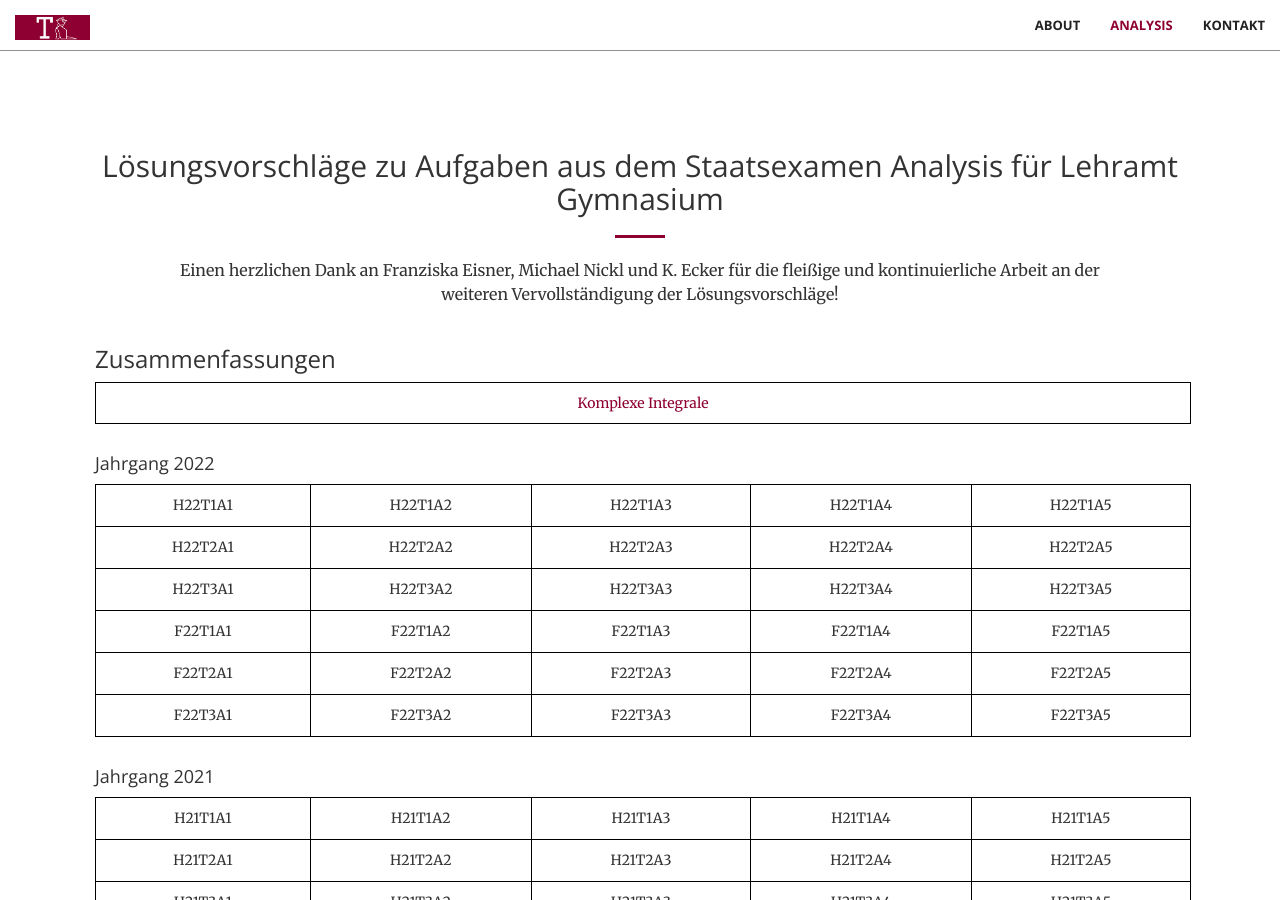
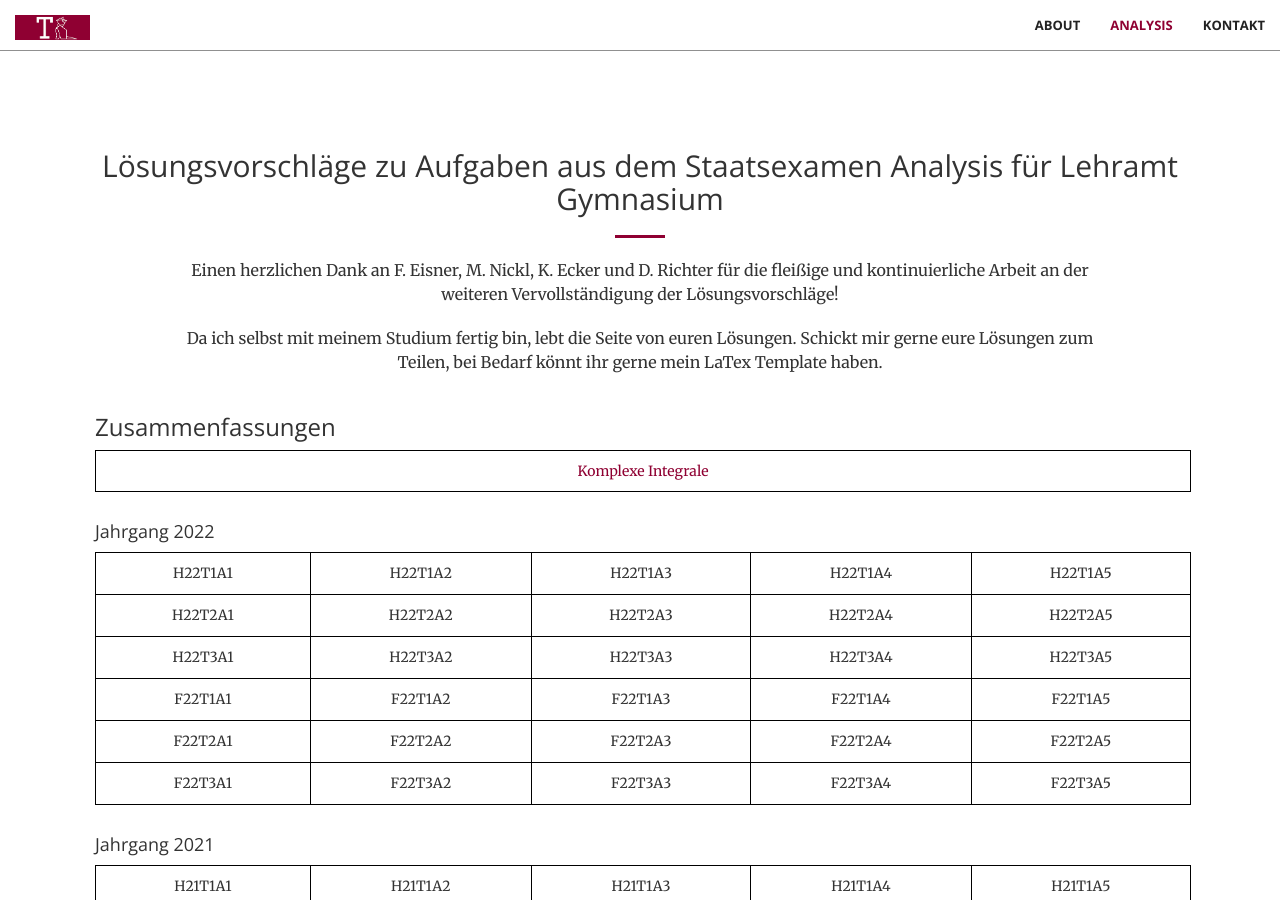
Before and after one commit to trabaldini/trabaldini.github.io, a Jekyll site: the page built from index.html, in a window 1280 px wide and 900 px high, scrolled down 1219 px. Built offline with Jekyll 4.4.1, drawn with Linux system fonts in a browser that asks for light colours; some web fonts are replaced.

Commit message:
add new text to math

```diff
--- a/_includes/math.html
+++ b/_includes/math.html
@@ -5,7 +5,8 @@
                 <h2 class="section-heading">Lösungsvorschläge zu Aufgaben aus dem Staatsexamen Analysis für Lehramt Gymnasium</h2>
                 <hr class="primary">
                 <div class="col-lg-10 col-lg-offset-1 text-center">
-                    <p>Einen herzlichen Dank an Franziska Eisner, Michael Nickl und K. Ecker für die fleißige und kontinuierliche Arbeit an der weiteren Vervollständigung der Lösungsvorschläge!</p>
+                    <p>Einen herzlichen Dank an F. Eisner, M. Nickl, K. Ecker und D. Richter für die fleißige und kontinuierliche Arbeit an der weiteren Vervollständigung der Lösungsvorschläge!</p>
+                    <p>Da ich selbst mit meinem Studium fertig bin, lebt die Seite von euren Lösungen. Schickt mir gerne eure Lösungen zum Teilen, bei Bedarf könnt ihr gerne mein LaTex Template haben.</p>
                 </div>
             </div>
         </div>
```
